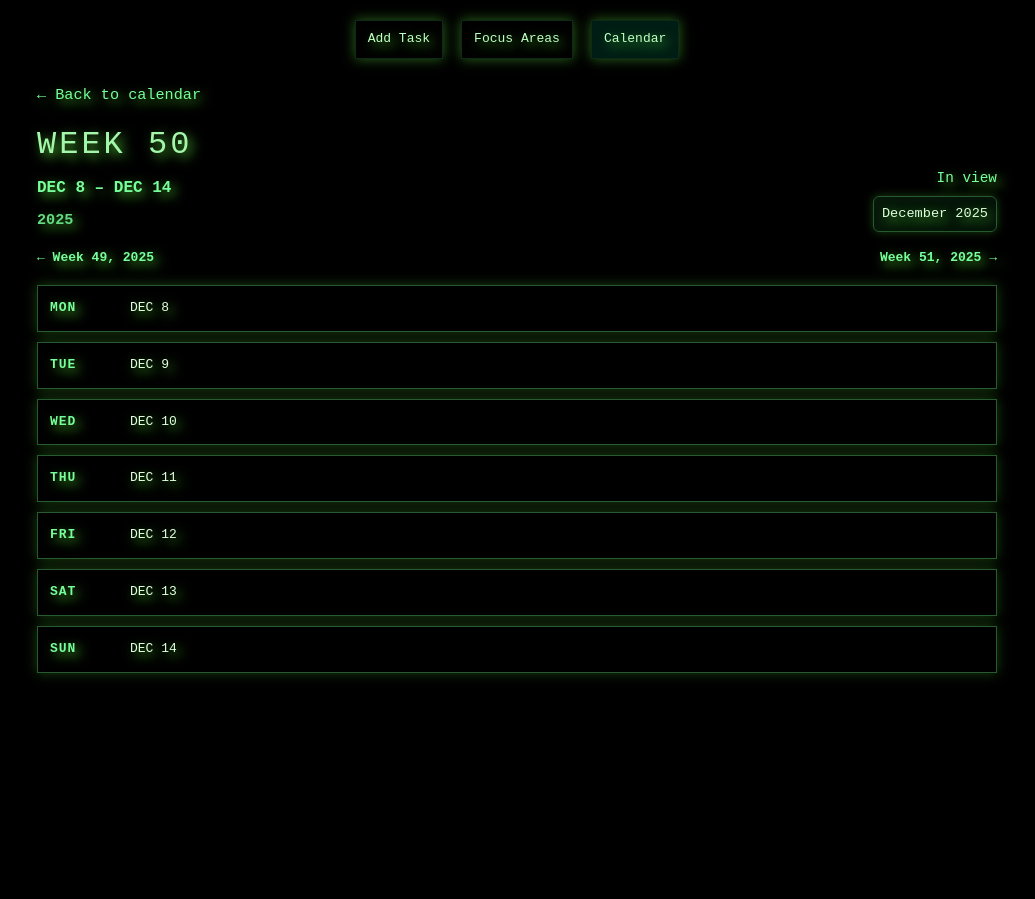
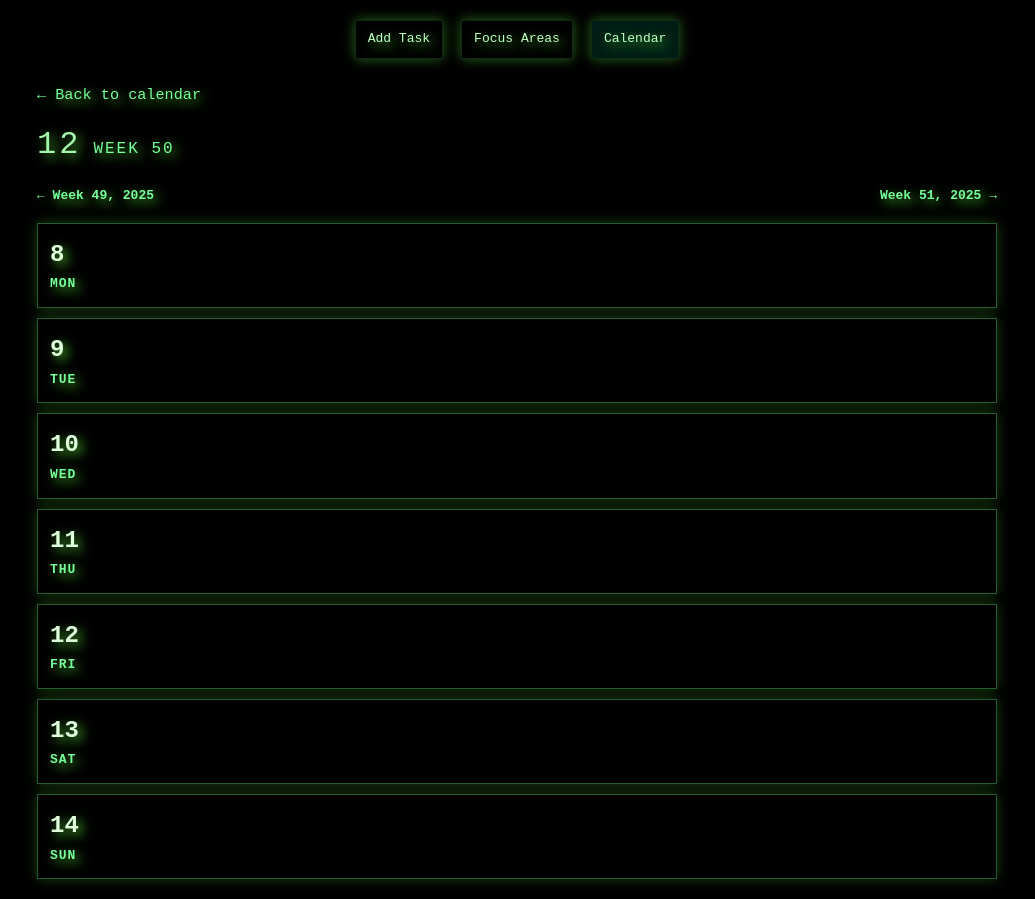
Before and after one commit to WilmerKopernikus/day-planner-matrix, an Angular app: page /calendar/1/week/1 in a window 1280 px wide. Shown: the whole page, without its empty margins (123-1158 px from the left). Before the commit the page ends 800 px from the top, so only its background shows below. Built offline with nearby package versions, Linux system fonts and the light colour scheme.

Commit message:
styles arrangements for calendar

```diff
--- a/src/app/calendar/week-view.component.css
+++ b/src/app/calendar/week-view.component.css
@@ -29,59 +29,22 @@
 
 .week-meta {
   display: flex;
-  flex-direction: column;
-  gap: 6px;
+  flex-direction: row;
+  align-items: baseline;
+  gap: 12px;
 }
 
-.week-number {
+.month-number {
   font-size: 2rem;
   letter-spacing: 3px;
   margin: 0;
 }
 
-.week-range,
-.week-year {
+.week-number {
+  font-size: 1rem;
+  letter-spacing: 2px;
   margin: 0;
   color: #77ff9b;
-  font-weight: 600;
-}
-
-.week-range {
-  font-size: 1rem;
-}
-
-.week-year {
-  font-size: 0.95rem;
-  opacity: 0.85;
-}
-
-.mini-months {
-  min-width: 200px;
-  display: grid;
-  gap: 6px;
-  justify-items: end;
-}
-
-.mini-title {
-  font-size: 0.9rem;
-  color: #77ff9b;
-}
-
-.mini-month-list {
-  display: flex;
-  gap: 8px;
-  flex-wrap: wrap;
-  justify-content: flex-end;
-}
-
-.mini-month {
-  border: 1px solid #275a31;
-  border-radius: 6px;
-  padding: 6px 8px;
-  background: linear-gradient(135deg, rgba(7, 26, 10, 0.95), rgba(5, 19, 9, 0.9));
-  color: #dfffdc;
-  font-size: 0.85rem;
-  box-shadow: 0 0 10px rgba(104, 255, 66, 0.25);
 }
 
 .week-navigation {
@@ -123,9 +86,9 @@
   border: 1px solid #275a31;
   background: rgb(0, 0, 0);
   padding: 12px;
-  display: grid;
-  grid-template-columns: 80px 1fr 1fr;
-  align-items: baseline;
+  display: flex;
+  flex-direction: column;
+  align-items: flex-start;
   box-shadow: 0 0 12px rgba(104, 255, 66, 0.25);
 }
 
@@ -136,7 +99,13 @@
   letter-spacing: 1px;
 }
 
-.day-date,
+.day-date {
+  margin: 0;
+  color: #dfffdc;
+  font-size: 1.5rem;
+  font-weight: 700;
+}
+
 .day-iso {
   margin: 0;
   color: #dfffdc;
@@ -159,11 +128,6 @@
     justify-items: flex-start;
   }
 
-  .day-card {
-    grid-template-columns: 60px 1fr;
-    gap: 8px;
-  }
-
   .day-iso {
     justify-self: start;
   }
--- a/src/app/calendar/week-view.component.html
+++ b/src/app/calendar/week-view.component.html
@@ -3,16 +3,8 @@
 
   <header class="week-header">
     <div class="week-meta">
-      <p class="week-number">WEEK {{ vm.weekNumber }}</p>
-      <p class="week-range">{{ vm.rangeLabel }}</p>
-      <p class="week-year">{{ vm.year }}</p>
-    </div>
-
-    <div class="mini-months" *ngIf="vm.months.length">
-      <div class="mini-title">In view</div>
-      <div class="mini-month-list">
-        <span class="mini-month" *ngFor="let month of vm.months">{{ month.label }}</span>
-      </div>
+      <span class="month-number">{{ vm.monthNumber }}</span>
+      <span class="week-number">WEEK {{ vm.weekNumber }}</span>
     </div>
   </header>
 
@@ -25,8 +17,8 @@
 
   <div class="week-days" role="list">
     <article *ngFor="let day of vm.days" class="day-card" role="listitem">
+      <p class="day-date">{{ day.dateLabel }}</p>
       <p class="day-label">{{ day.label }}</p>
-      <p class="day-date">{{ day.dateLabel }}</p>
     </article>
   </div>
 </section>
--- a/src/app/calendar/week-view.component.ts
+++ b/src/app/calendar/week-view.component.ts
@@ -12,10 +12,6 @@ type WeekDay = {
 type NavigationTarget = {
   label: string;
   commands: (string | number)[];
-};
-
-type MiniMonth = {
-  label: string;
 };
 
 @Component({
@@ -35,10 +31,9 @@ export class WeekViewComponent {
 
   private buildViewModel(params: Params): {
     weekNumber: number;
+    monthNumber: number;
     year: number;
     days: WeekDay[];
-    rangeLabel: string;
-    months: MiniMonth[];
     previous?: NavigationTarget;
     next?: NavigationTarget;
   } {
@@ -63,37 +58,18 @@ export class WeekViewComponent {
       date.setUTCDate(startDate.getUTCDate() + index);
       days.push({
         label: this.dayLabels[index],
-        dateLabel: date
-          .toLocaleDateString('en-US', { month: 'short', day: 'numeric' })
-          .toUpperCase(),
+        dateLabel: date.getUTCDate().toString(),
         isoDate: date.toISOString().slice(0, 10),
       });
     }
 
-    const endDate = new Date(startDate);
-    endDate.setUTCDate(startDate.getUTCDate() + 6);
-
     return {
       weekNumber,
+      monthNumber: startDate.getUTCMonth() + 1,
       year,
-      rangeLabel: `${this.formatShortDate(startDate)} – ${this.formatShortDate(endDate)}`,
       days,
-      months: this.buildMiniMonths(startDate),
       ...this.buildNavigation(startDate),
     };
-  }
-
-  private buildMiniMonths(startDate: Date): MiniMonth[] {
-    const formatter = new Intl.DateTimeFormat('en-US', { month: 'long', year: 'numeric' });
-    const labels = new Set<string>();
-
-    for (let index = 0; index < 7; index += 1) {
-      const date = new Date(startDate);
-      date.setUTCDate(startDate.getUTCDate() + index);
-      labels.add(formatter.format(date));
-    }
-
-    return Array.from(labels).map((label) => ({ label }));
   }
 
   private buildNavigation(startDate: Date): {
@@ -144,12 +120,6 @@ export class WeekViewComponent {
     return week >= 1 && week <= lastWeek;
   }
 
-  private formatShortDate(date: Date): string {
-    return date
-      .toLocaleDateString('en-US', { month: 'short', day: 'numeric' })
-      .toUpperCase();
-  }
-
   private getISOWeekInfo(date: Date): { week: number; weekYear: number } {
     const workingDate = new Date(Date.UTC(date.getUTCFullYear(), date.getUTCMonth(), date.getUTCDate()));
     const day = workingDate.getUTCDay() || 7;
```
